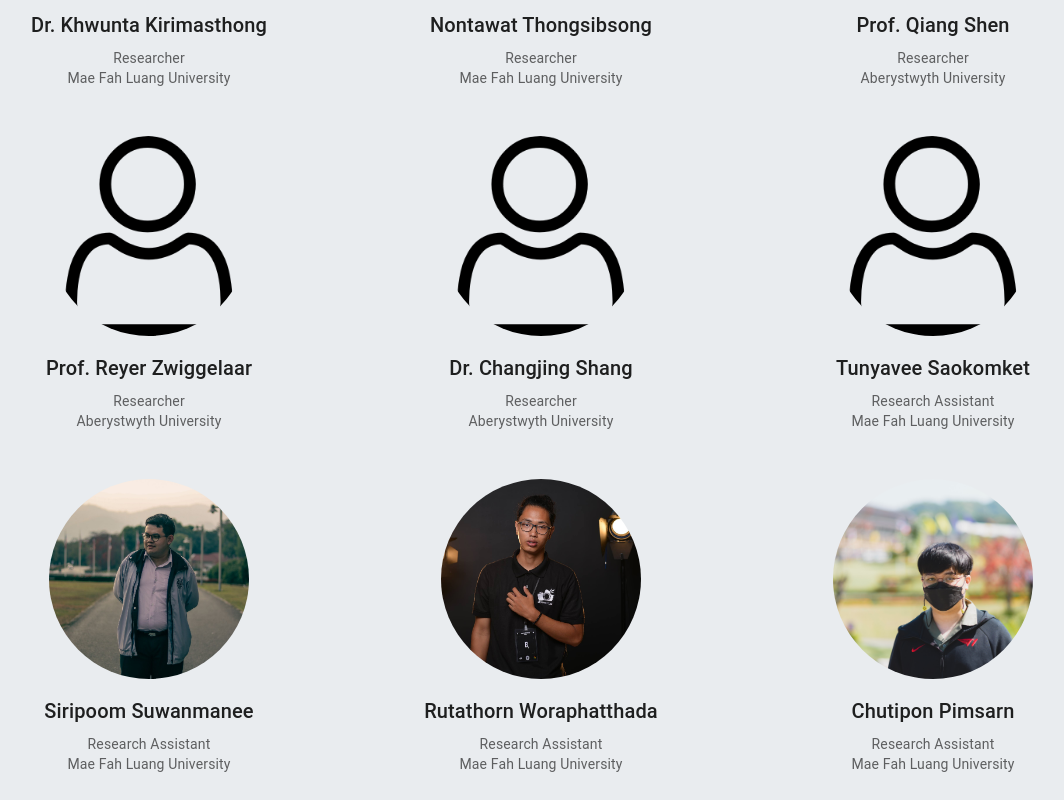
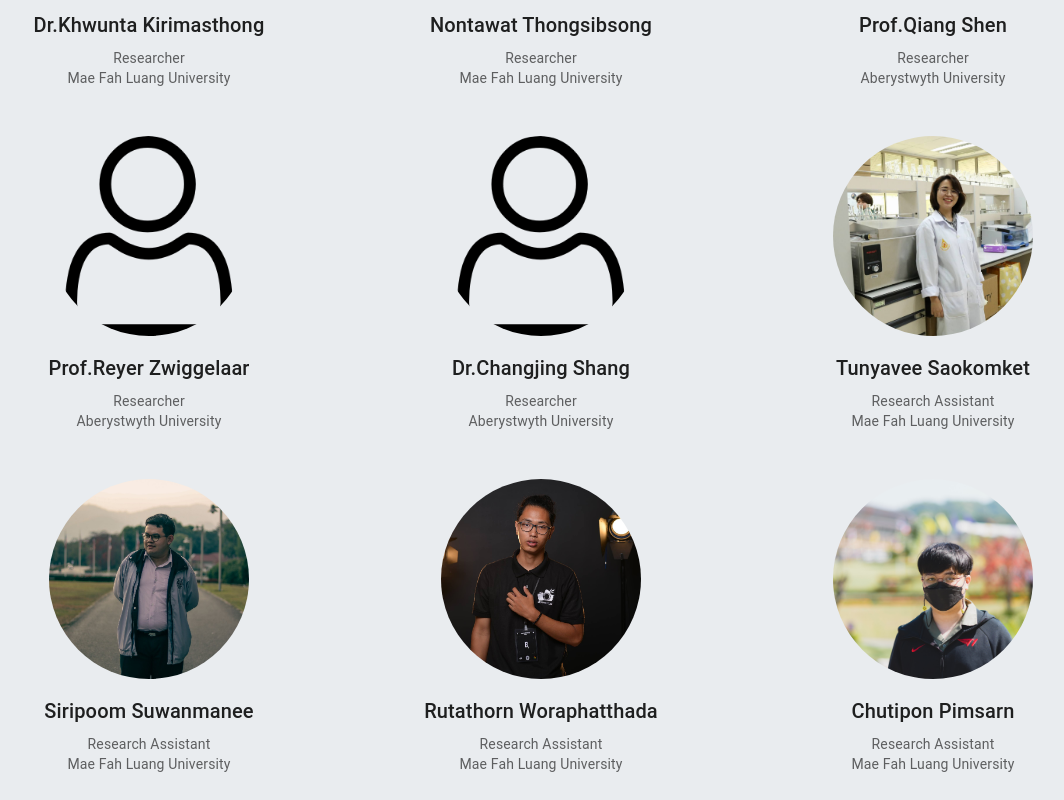
Before and after one commit to kiritop/RIDAProjectBurnScar, a React app in the folder web-app/: page /about_us in a window 1280 px wide. Shown: the part 1440-2240 px from the top of the page, without its empty margins (99-1163 px from the left). Built offline with nearby package versions, Linux system fonts and the light colour scheme.

Commit message:
update image of person

```diff
--- a/web-app/src/pages/Aboutus.js
+++ b/web-app/src/pages/Aboutus.js
@@ -13,13 +13,13 @@ function AboutUS() {
   // Define your array of items
   const items = [
     {
-      name: "Asst.Prof.Dr. Surapol Vorapatratorn",
+      name: "Asst.Prof.Dr.Surapol Vorapatratorn",
       role: "Project Leader (TH)",
       institution: "Mae Fah Luang University",
       imageUrl: "surapong.png",
     },
     {
-      name: "Prof. Tossapon Boongoen",
+      name: "Prof.Tossapon Boongoen",
       role: "Project Leader (UK)",
       institution: "Aberystwyth University",
       imageUrl: "tob45.jpg",
@@ -31,7 +31,7 @@ function AboutUS() {
       imageUrl: "nai7.jpg",
     },
     {
-      name: "Dr. Khwunta Kirimasthong",
+      name: "Dr.Khwunta Kirimasthong",
       role: "Researcher",
       institution: "Mae Fah Luang University",
       imageUrl: "patt.png",
@@ -43,19 +43,19 @@ function AboutUS() {
       imageUrl: "ball.png",
     },
     {
-      name: "Prof. Qiang Shen",
+      name: "Prof.Qiang Shen",
       role: "Researcher",
       institution: "Aberystwyth University",
       imageUrl: "user.png",
     },
     {
-      name: "Prof. Reyer Zwiggelaar",
+      name: "Prof.Reyer Zwiggelaar",
       role: "Researcher",
       institution: "Aberystwyth University",
       imageUrl: "user.png",
     },
     {
-      name: "Dr. Changjing Shang",
+      name: "Dr.Changjing Shang",
       role: "Researcher",
       institution: "Aberystwyth University",
       imageUrl: "user.png",
@@ -64,7 +64,7 @@ function AboutUS() {
       name: "Tunyavee Saokomket",
       role: "Research Assistant",
       institution: "Mae Fah Luang University",
-      imageUrl: "user.png",
+      imageUrl: "dew.jpg",
     },
     {
       name: "Siripoom Suwanmanee",
@@ -85,7 +85,7 @@ function AboutUS() {
       imageUrl: "top.jpg",
     },
     {
-      name: "Dr. Kampanat Deeudomchan",
+      name: "Dr.Kampanat Deeudomchan",
       role: "Specialist",
       institution: "Chief of Division, Geo-Informatics Management and Solutions Office, GISTDA",
       imageUrl: "user.png",
```
Also changed, not shown: web-app/public/dew.jpg (added).
